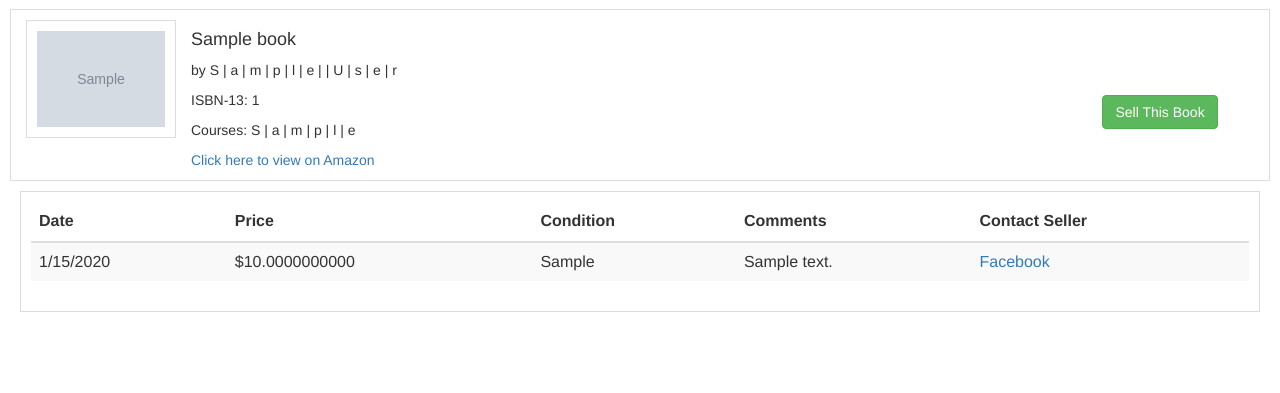
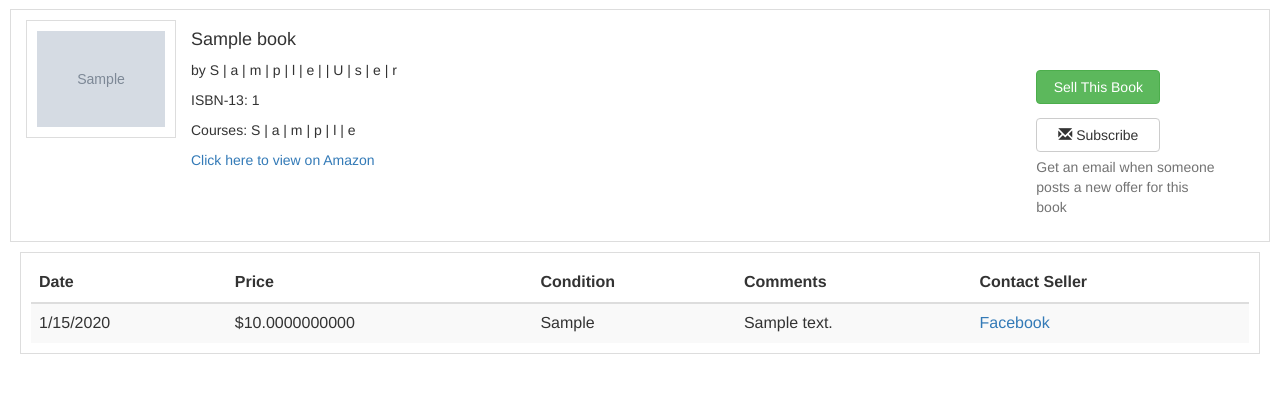
Before and after one commit to raymondzeng/bookexchange, a Flask app: page /book/1 in a window 1280 px wide. Shown: the part 51-444 px from the top of the page. Run offline with Flask 2, Linux system fonts and the light colour scheme; a user stored in the database is signed in; tables that the repository leaves empty hold one stand-in row (values such as "Sample post"); grey boxes marked "Sample" are stand-in pictures; some libraries are stand-ins or nearby versions.

Commit message:
subscription system, order search results by post count

```diff
--- a/app.py
+++ b/app.py
@@ -2,7 +2,7 @@ import os, json
 from flask import Flask, render_template, request, jsonify, flash, redirect, url_for, session, abort
 from flask.ext.login import LoginManager, login_user, logout_user, current_user, login_required, user_logged_in
 from flask.ext.sqlalchemy import SQLAlchemy
-from flask.ext.mail import Mail
+from flask.ext.mail import Mail, Message
 from sqlalchemy.dialects.postgresql import ARRAY, TSVECTOR
 from flask_wtf import Form
 from wtforms import TextField, BooleanField, PasswordField, SelectField, TextAreaField, ValidationError
@@ -10,12 +10,13 @@ from wtforms.validators import Required, Length, EqualTo, Email
 from datetime import datetime
 from amazon import get_amazon_info, get_amazon_image
 import time
+from threading import Thread
 
 
 app = Flask(__name__)
 app.config.from_object('config')
 app.config['SQLALCHEMY_DATABASE_URI'] = os.environ['DATABASE_URL']
-
+sender = os.environ['DEF_SENDER']
 
 db = SQLAlchemy(app)
 lm = LoginManager()
@@ -31,6 +32,7 @@ class User(db.Model):
     fb_url = db.Column(db.Text, default=None)
     pref = db.Column(db.Text, default='e')
     posts = db.relationship('Post', backref='seller', lazy='dynamic')
+    subscriptions = db.relationship('Subscription', backref='subscriber', lazy='dynamic')
 
     def is_authenticated(self):
         return True
@@ -57,7 +59,7 @@ class Book(db.Model):
     courses = db.Column(ARRAY(db.String(140)))
     tsv = db.Column(TSVECTOR)
     posts = db.relationship('Post', backref='book', lazy='dynamic')
-
+    subscribers = db.relationship('Subscription', backref='book', lazy='dynamic')
     def info_dict(self):
         return {'isbn': self.isbn,
                 'title': self.title,
@@ -79,6 +81,13 @@ class Post(db.Model):
     price = db.Column(db.Numeric)
     condition = db.Column(db.Text)
     comments = db.Column(db.Text)
+
+
+class Subscription(db.Model):
+    id = db.Column(db.Integer, primary_key=True)
+    timestamp = db.Column(db.DateTime)
+    user = db.Column(db.String(120), db.ForeignKey('user.email'))
+    isbn = db.Column(db.BigInteger, db.ForeignKey('book.isbn'))
 
 
 class LoginForm(Form):
@@ -148,6 +157,21 @@ class PostForm(Form):
             raise ValidationError('Invalid ISBN')
         form.isbn = field
 
+def send_email(msg):
+    mail.send(msg)
+
+def email_subbers(post):
+    recip = post.book.subscribers.all()
+    if len(recip) == 0:
+        return
+    recip = map(lambda x: x.user, recip)
+    subj = 'New Offer for "%s"'%(str(post.book.title))
+    html = render_template('email.html',
+                           post=post)
+    msg = Message(subj, sender=sender, recipients=recip)
+    msg.html = html
+    thr = Thread(target = send_email, args = [msg])
+    thr.start()
 
 def process_string(s):
     new_s = s.strip()
@@ -217,7 +241,7 @@ def logout():
 def search():
     searchterms = request.args.get('q')
     searchterms = process_string(searchterms)
-    results = Book.query.filter("setweight(to_tsvector(coalesce(isbn::text,'')), 'A')    || setweight(to_tsvector(coalesce(title,'')), 'B')  || setweight(to_tsvector(coalesce(array_to_string(author,', '),'')), 'B') || setweight(to_tsvector(coalesce(array_to_string(courses,', '),'')), 'B') @@ plainto_tsquery(:ss)").params(ss=searchterms).all()
+    results = sorted(Book.query.filter("setweight(to_tsvector(coalesce(isbn::text,'')), 'A')    || setweight(to_tsvector(coalesce(title,'')), 'B')  || setweight(to_tsvector(coalesce(array_to_string(author,', '),'')), 'B') || setweight(to_tsvector(coalesce(array_to_string(courses,', '),'')), 'B') @@ plainto_tsquery(:ss)").params(ss=searchterms).all(), key=lambda x: x.posts.count(), reverse=True)
     #results = Book.query.filter("tsv @@ plainto_tsquery(:ss)").params(ss=searchterms).all()
     results = map(lambda x: x.info_dict(), results)
     return render_template('results.html',
@@ -231,9 +255,15 @@ def book(isbn):
     b = Book.query.filter_by(isbn=isbn).first()
     if b is None:
         return abort(404)
+    if current_user.is_authenticated():
+        user_subs = current_user.subscriptions
+        subbed = any(str(sub.isbn) == isbn for sub in user_subs)
+    else:
+        subbed = False
     return render_template('book.html',
                            book=b.info_dict(),
-                           posts=b.get_posts())
+                           posts=b.get_posts(),
+                           subbed=subbed)
 
 @app.route('/post', methods=['GET','POST'])
 @login_required
@@ -260,6 +290,7 @@ def post():
         p = Post(uid=current_user.id, timestamp=datetime.utcnow(), isbn=isbn, price=price,condition=cond,comments=comments)
         db.session.add(p)
         db.session.commit()
+        email_subbers(p)
         return redirect(url_for('book',isbn=isbn))
     return render_template('post.html',
                            post_form = form)
@@ -272,6 +303,26 @@ def delete():
     db.session.delete(post)
     db.session.commit()
     return redirect(url_for('index'))
+
+@app.route('/subscribe', methods=['POST'])
+@login_required
+def subscribe():
+    isbn = request.form['isbn']
+    email = current_user.email
+    s = Subscription(timestamp=datetime.utcnow(), user=email, isbn=isbn)
+    db.session.add(s)
+    db.session.commit()
+    return redirect(request.referrer)
+
+@app.route('/unsubscribe',methods=['POST'])
+@login_required
+def unsubscribe():
+    isbn = request.form['isbn']
+    email = current_user.email
+    s = Subscription.query.filter_by(isbn=isbn,user=email).first()
+    db.session.delete(s)
+    db.session.commit()
+    return redirect(request.referrer)
 
 @app.route('/info/<isbn>')
 @login_required
@@ -305,6 +356,7 @@ def settings():
     current_user.pref = choice
     db.session.commit()
     return redirect(url_for('index'))
+
 @app.errorhandler(404)
 def page_not_found(e):
     return render_template('404.html'), 404
--- a/static/base.css
+++ b/static/base.css
@@ -32,3 +32,7 @@ body {
 #nav-search input{
     width: 300px;
 }
+
+.table {
+    margin-bottom: 0px;
+}
--- a/static/book.css
+++ b/static/book.css
@@ -26,7 +26,13 @@
     margin: 0;
 }
 
-#sell-redirect {
+#options {
+    margin-top:50px;
+}
+.opt{
+    width:124px;
+}
+.login-btn {
     margin-top: 75px;
 }
 #posts {
--- a/static/scripts.js
+++ b/static/scripts.js
@@ -27,6 +27,12 @@ $(document).ready(function(){
 	    $('#deletepost').submit();
 	}
     });
+
+    $('.sub-x').click(function(){
+	$(document.body).append('<form id="unsub" action="/unsubscribe" method="POST"><input type="hidden" name="isbn" value="' + $(this).attr('isbn') + '"></form>')
+	$('#unsub').submit();
+    });
+
     $('#isbn').on('input',function(){
 	if($(this).val().trim() == '')
 	    return;
--- a/templates/book.html
+++ b/templates/book.html
@@ -36,14 +36,32 @@
       {% endif %}
     </div>
     <div class="col-md-2">
-      <form id="sell-redirect" action="/post" method="GET">
+      {% if current_user.is_authenticated() %}
+      <div id="options">
+	<form id="sell" action="/post" method="GET">
+	  <input type="hidden" name="isbn" value={{ book['isbn'] }}>
+	  <input type="submit" class="btn btn-success opt" value="Sell This Book">
+	</form>
+	{% if subbed %}
+	<form id="unsubscribe" action="/unsubscribe" method="POST">
+	  <input type="hidden" name="isbn" value={{ book['isbn'] }}>
+	  <button type="submit" class="btn btn-danger opt"><span class="glyphicon glyphicon-envelope"></span> Unsubscribe</button>
+	</form>
+	{% else %}
+	<form id="subscribe" action="/subscribe" method="POST">
+	  <input type="hidden" name="isbn" value={{ book['isbn'] }}>
+	  <button type="submit" class="btn btn-default opt" value="Subscribe"><span class="glyphicon glyphicon-envelope"></span> Subscribe</button>
+	  <span class="help-block">Get an email when someone posts a new offer for this book</span>
+	</form>
+	{% endif %}
+      </div>
+      {% else %}
+      <form action="/login" method="GET">
 	<input type="hidden" name="isbn" value={{ book['isbn'] }}>
-	{% if current_user.is_authenticated() %}
-	<input type="submit" class="btn btn-success pull-right" value="Sell This Book">
-	{% else %}
-	<input type="submit" class="btn btn-primary pull-right" value="Log in to Sell This Book">
-	{% endif %}
+	<input type="hidden" name="next" value="/book/{{ book['isbn'] }}">
+	<input type="submit" class="btn btn-primary pull-right login-btn" value="Log in to Sell or Subscribe">
       </form>
+      {% endif %}
     </div>
   </div>
 </div>
--- /dev/null
+++ b/templates/email.txt
@@ -0,0 +1,3 @@
+Dear beloved unnamed user,
+
+     A new offer has been posted for {{ book.title }}!
```
Also changed, not shown: static/home.css (+14 -1 lines), templates/email.html (added, +16 -0 lines), templates/home.html (+23 -1 lines), 1 other file.
